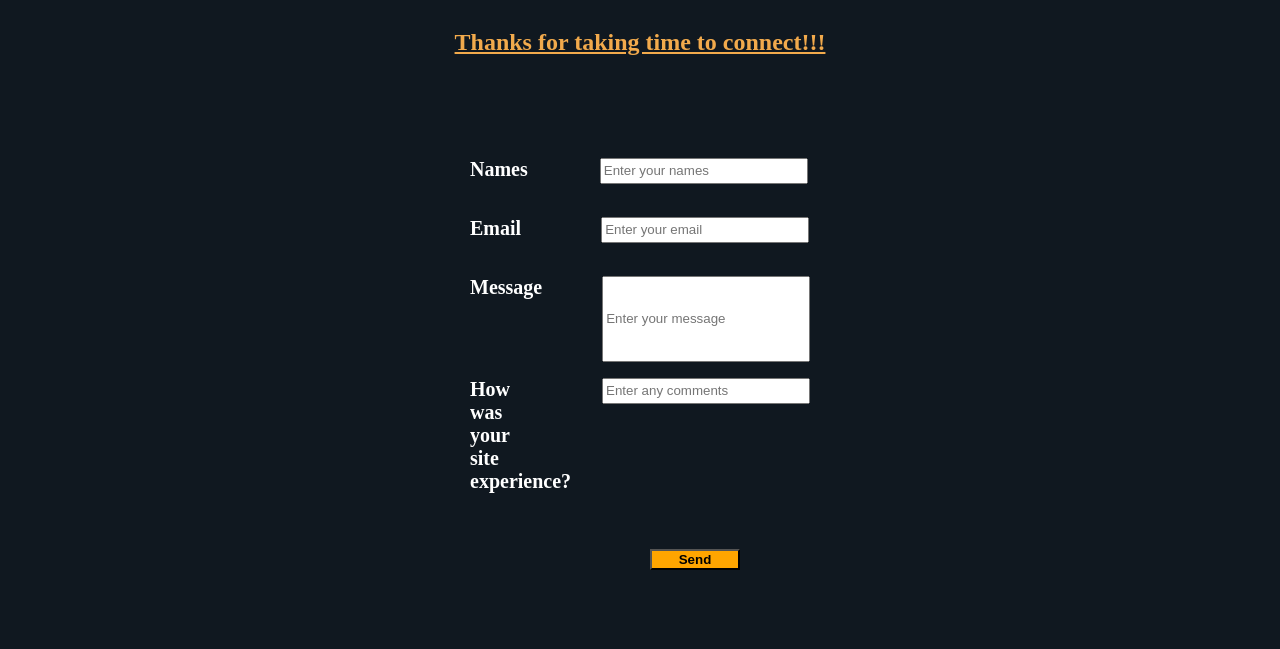
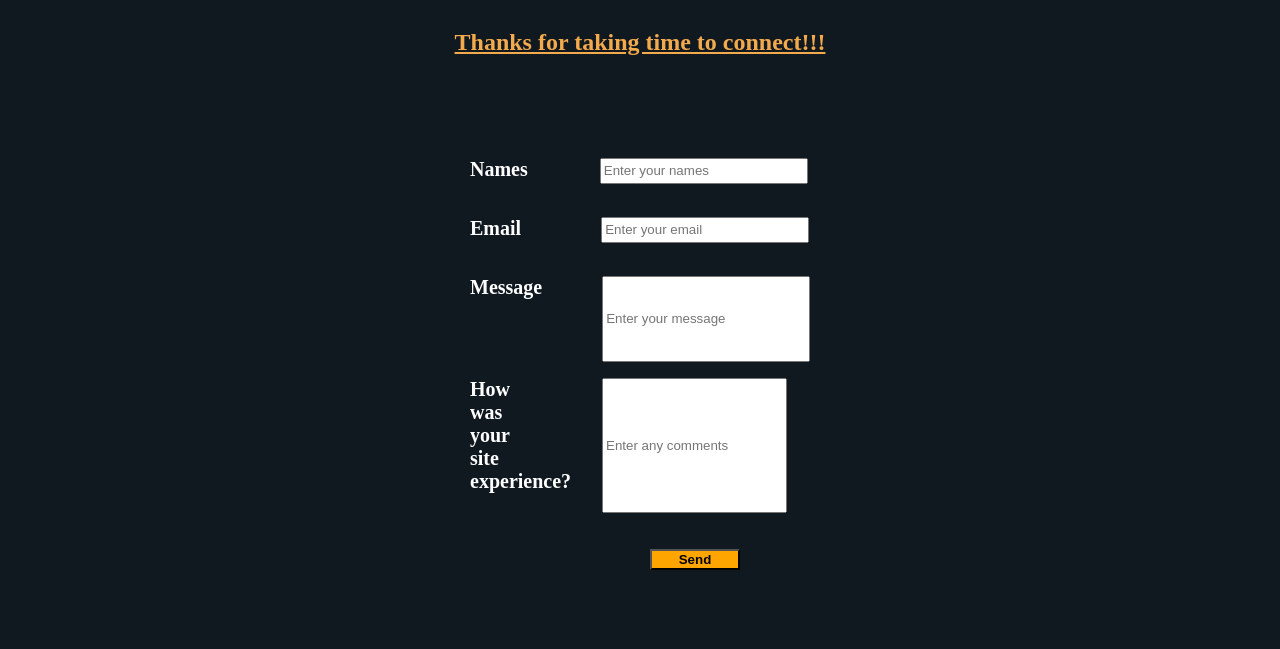
Before and after one commit to Adadie/Fresh, a plain HTML site: page UI/Contacts.html in a window 1280 px wide. Shown: the part 141-790 px from the top of the page. Drawn offline with Linux system fonts and the light colour scheme.

Commit message:
Change inputbox size

```diff
--- a/UI/Contacts.html
+++ b/UI/Contacts.html
@@ -45,7 +45,7 @@
             	 <p><label for="Names" id="nameslabel"><b>Names</b></label><input type = "text" id="namesinputbox" placeholder="Enter your names" name="username" required></p>
                  <p><label for="Email" id="emaillabel"><b>Email</b></label><input type = "text" id="emailinputbox" placeholder="Enter your email" name="username" required></p>
             	 <p><label for="Names" id="messagelabel"><b>Message</b></label><input type = "text" id="messageinputbox" placeholder="Enter your message" name="username" required></p>
-                 <p><label for="psw" id="commentslabel"><b>How was your site experience?</b></label><input type = "password" id="reginputbox" placeholder="Enter any comments"></p>
+                 <p><label for="psw" id="commentslabel"><b>How was your site experience?</b></label><input type = "password" id="commentsinputbox" placeholder="Enter any comments"></p>
                  <button type= "submit" id="messagebtn"> <b>Send</b> </button>
             </form>
                 <p><form method="get" action="Login.html" class="loginreg">
```
